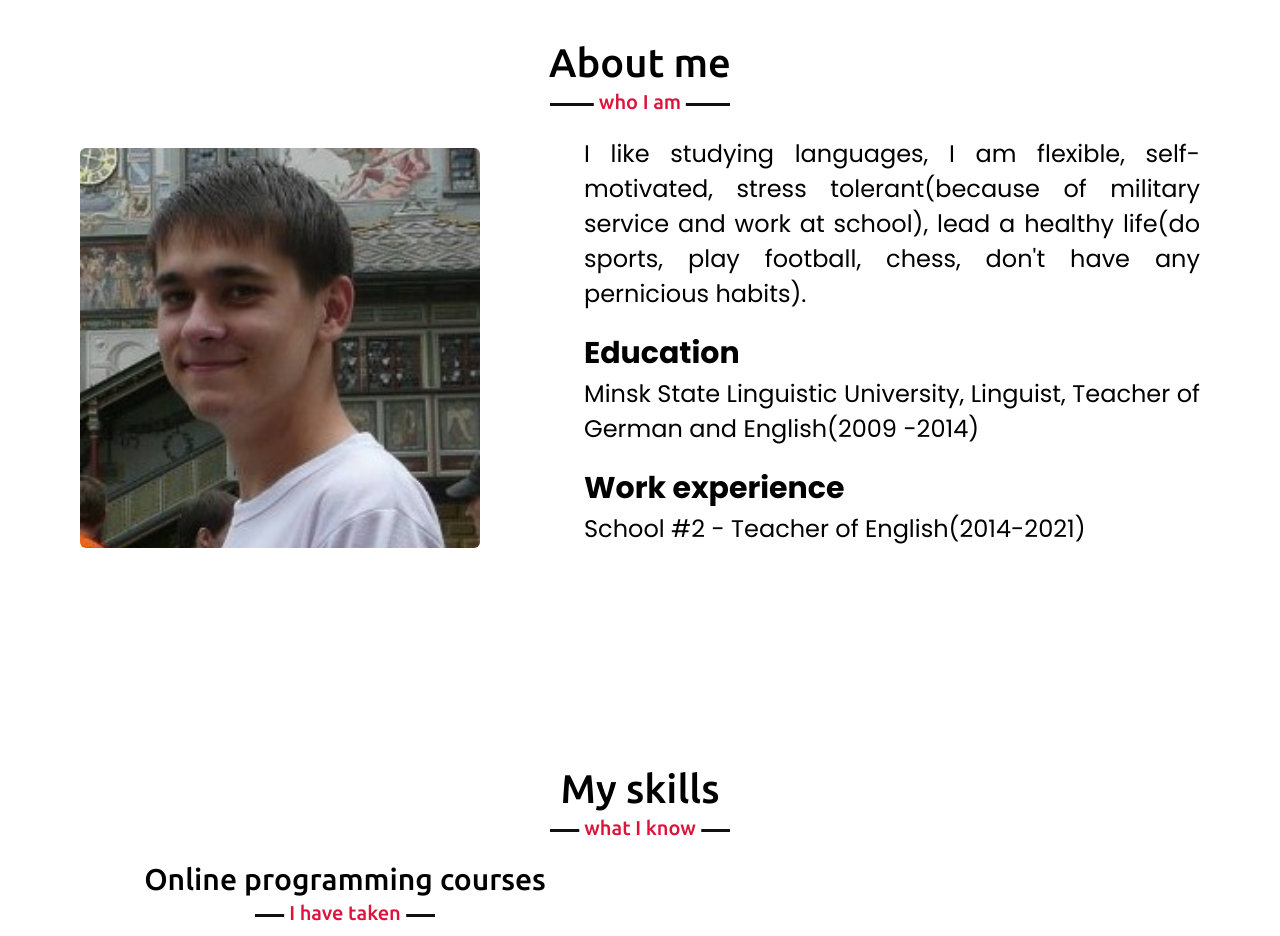
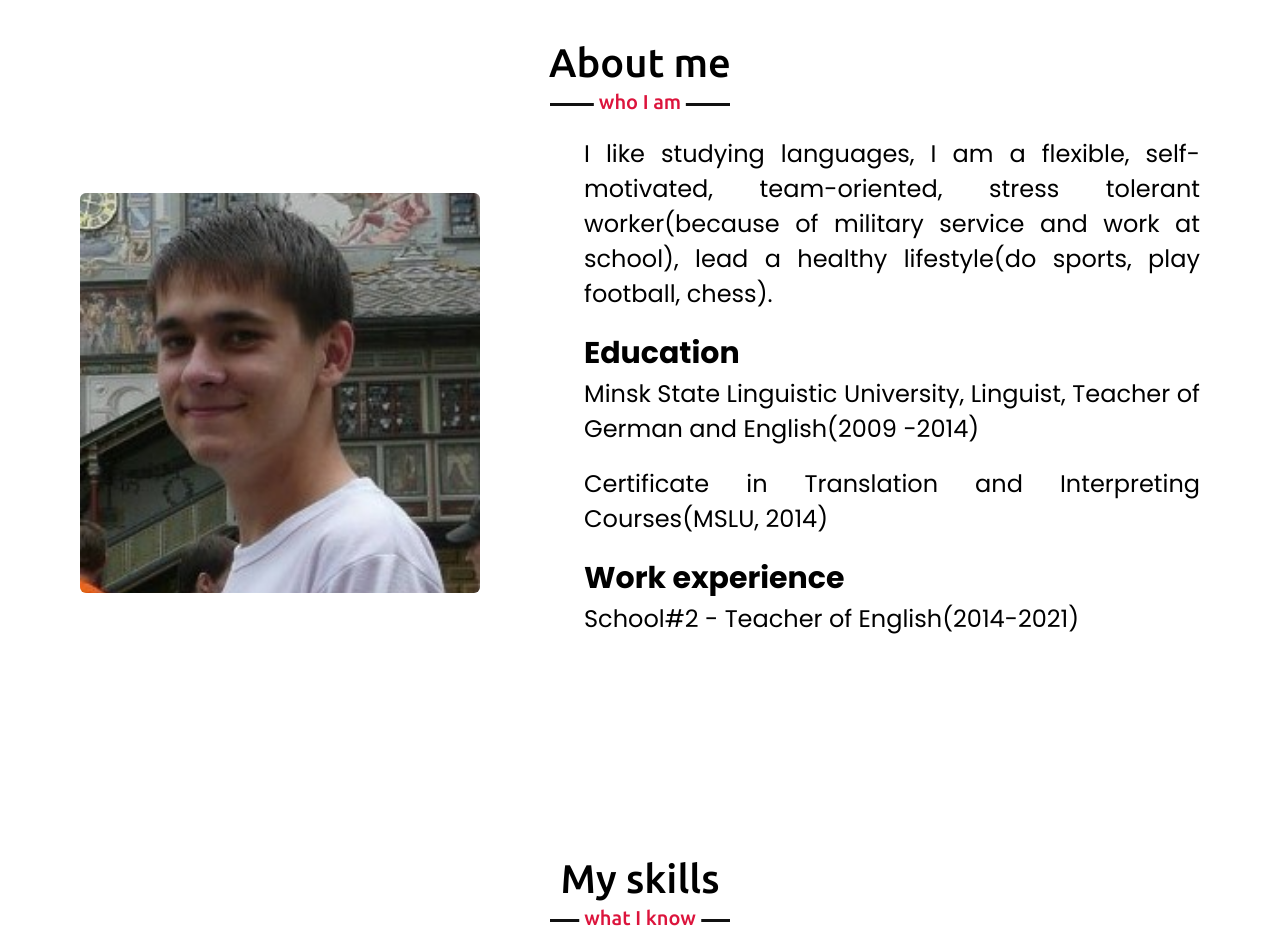
Before and after one commit to becauseofyougg/My-CV-main, a plain HTML site: page index.html in a window 1280 px wide. Shown: the part 860-1796 px from the top of the page. Drawn offline with nearby package versions, Linux system fonts and the light colour scheme.

Commit message:
Update index.html

```diff
--- a/index.html
+++ b/index.html
@@ -49,11 +49,12 @@
                 <div class="column right">
                     <div class="info">
                         <!-- <a href="https://www.mslu.by/en/" target="_blank">Minsk State Linguistic University</a> -->
-                    <p>I like studying languages, I am flexible, self-motivated, stress tolerant(because of military service and work at school),  lead a healthy life(do sports, play football, chess, don't have any pernicious habits).</p>
+                    <p>I like studying languages, I am a flexible, self-motivated, team-oriented, stress tolerant worker(because of military service and work at school), lead a healthy lifestyle(do sports, play football, chess).</p>
                     <h3>Education</h3>
                         <p>Minsk State Linguistic University, Linguist, Teacher of German and English(2009 -2014)</p>
+                        <p>Certificate in Translation and Interpreting Courses(MSLU, 2014)</p>
                     <h3>Work experience </h3>
-                        <p>School #2 - Teacher of English(2014-2021)</p>
+                        <p>School#2 - Teacher of English(2014-2021)</p>
                     </div>
                 </div>
             </div>
```
